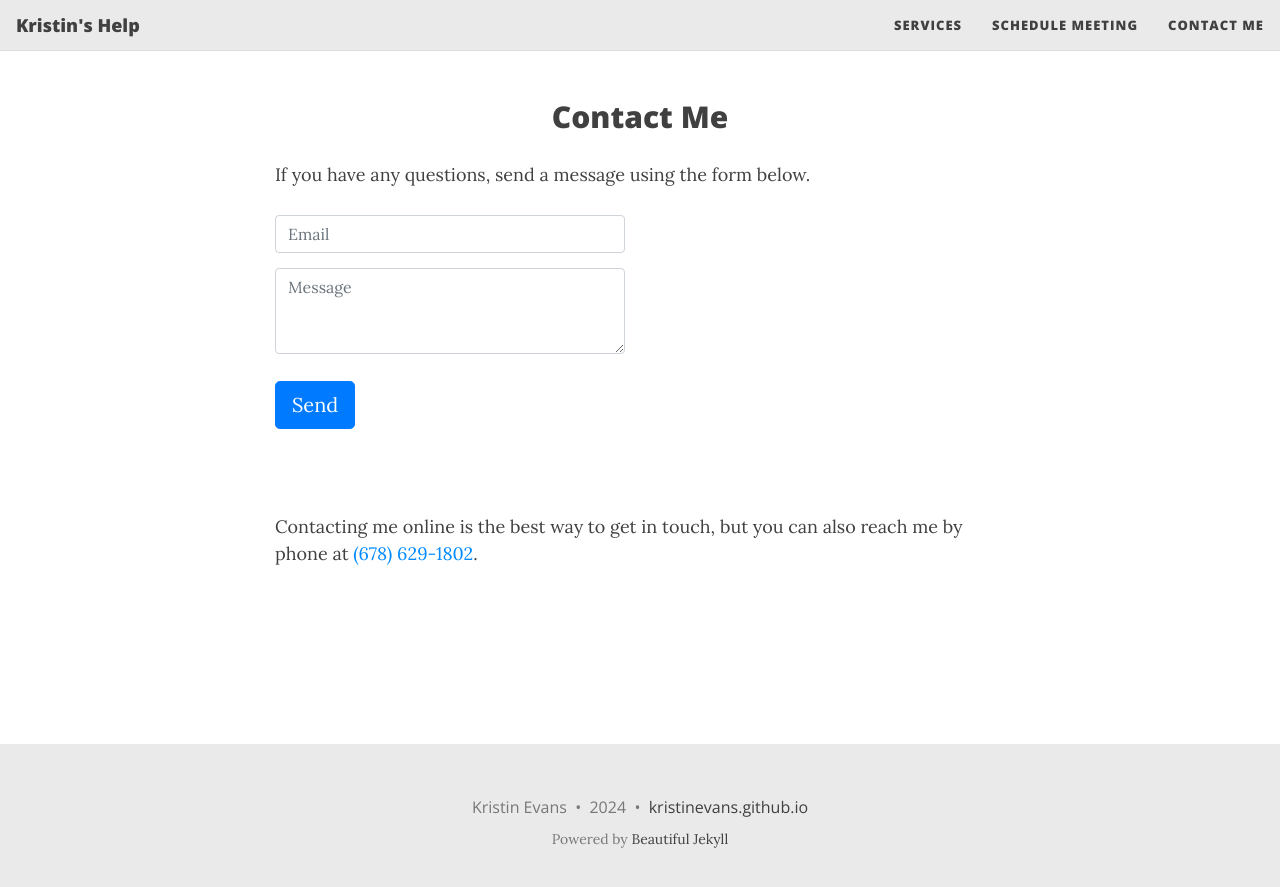
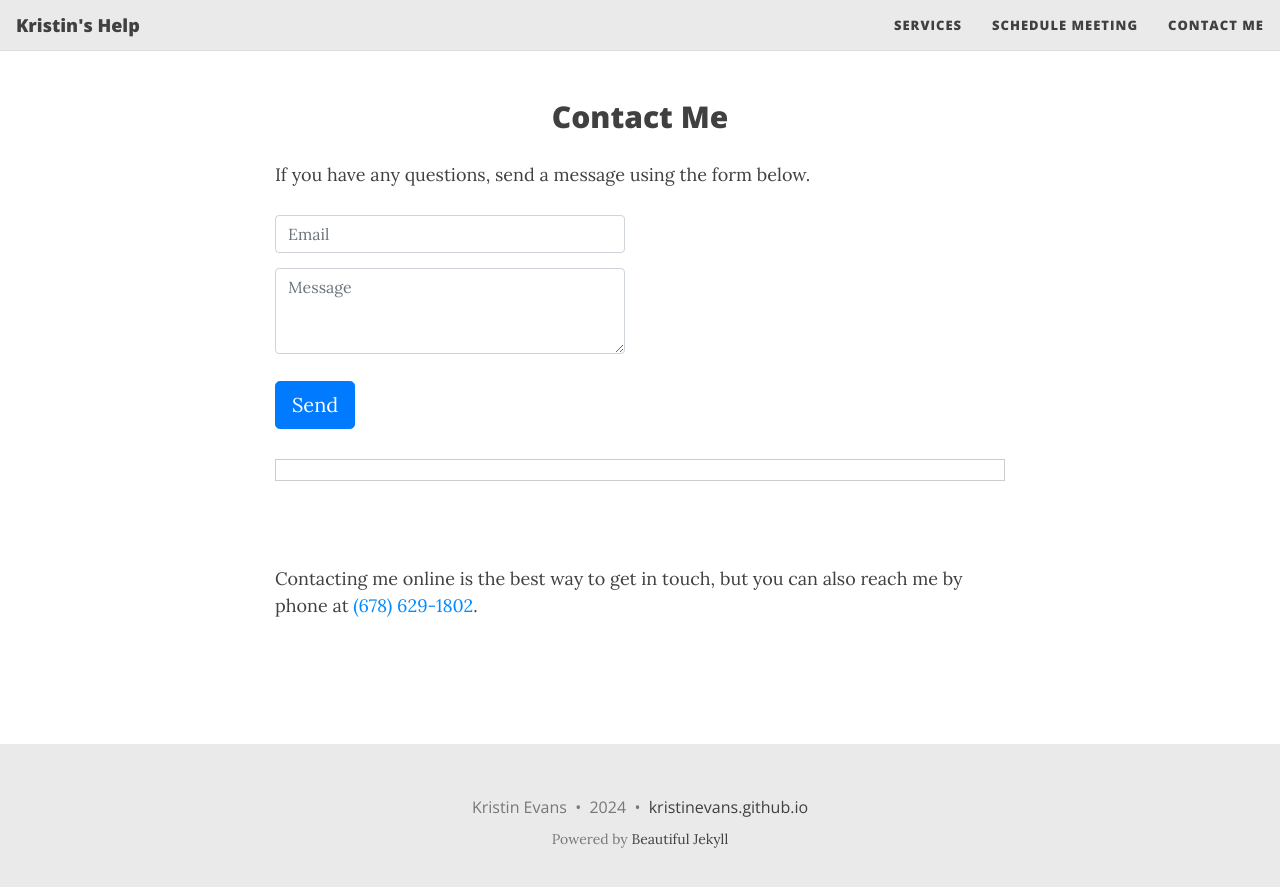
Before and after one commit to kristinevans/kristinevans.github.io, a Jekyll site: the page built from contact.html, in a window 1280 px wide. Shown: the top 887 px of the page. Built offline with Jekyll 4.4.1, drawn with Linux system fonts in a browser that asks for light colours; nearby versions of some CDN libraries.

```diff
--- a/_layouts/base.html
+++ b/_layouts/base.html
@@ -44,7 +44,7 @@ common-js:
       })
         .then((response) => {
           if (response.ok) {
-            status.innerHTML = "Message sent!";
+            status.innerHTML = "Your message sent to Kristin!";
             form.reset();
           } else {
             response.json().then((data) => {
--- a/_layouts/contact.html
+++ b/_layouts/contact.html
@@ -3,7 +3,6 @@ layout: base
 ---
 
 {% include header.html type="page" %}
-
 
 <main
   class="{% if page.full-width %} container-fluid {% else %} container-md {% endif %}"
@@ -58,7 +57,16 @@ layout: base
           <br />
 
           <button type="submit" class="btn btn-lg btn-primary">Send</button>
-          <p id="my-form-status"></p>
+          <p
+            id="my-form-status"
+            style="
+              font-size: 1.5rem;
+              color: green;
+              border: 1px solid #ccc;
+              text-align: center;
+              padding: 10px;
+            "
+          ></p>
         </form>
         <br /><br />
         Contacting me online is the best way to get in touch, but you can also
```
